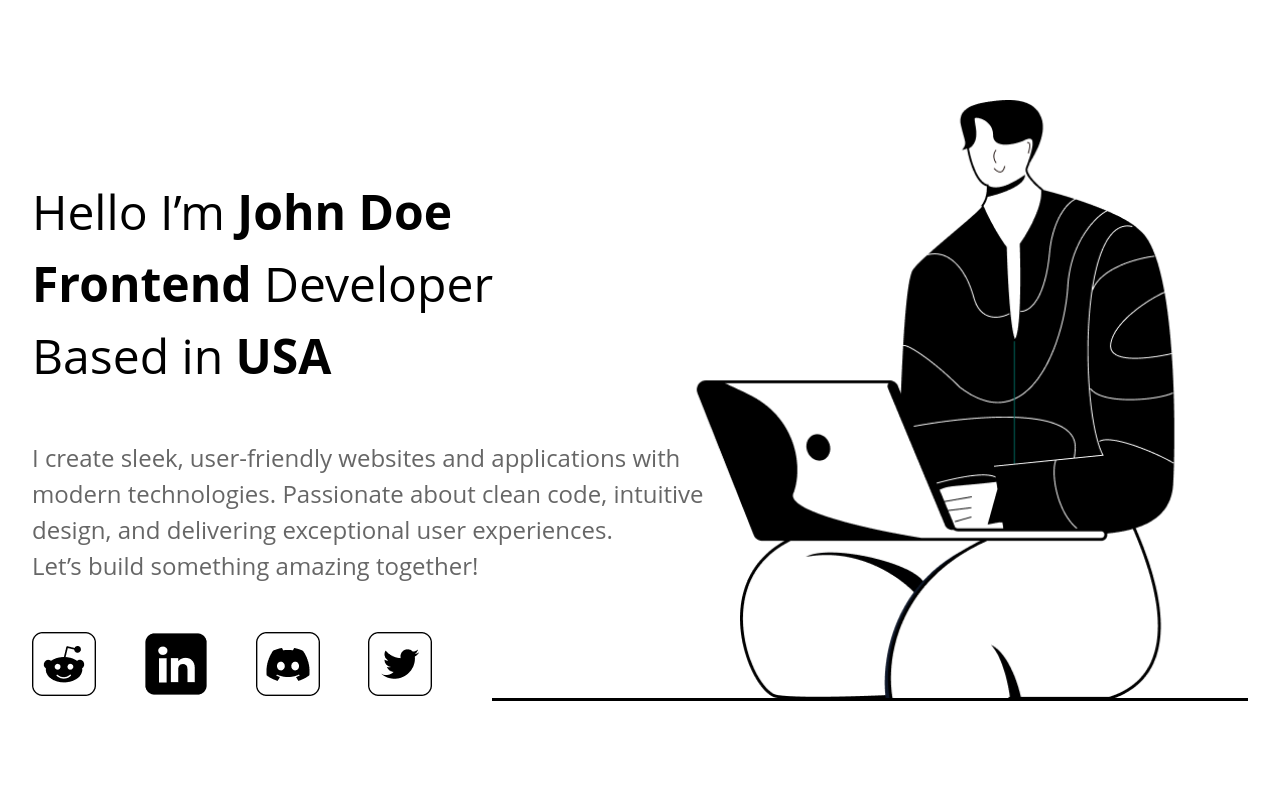
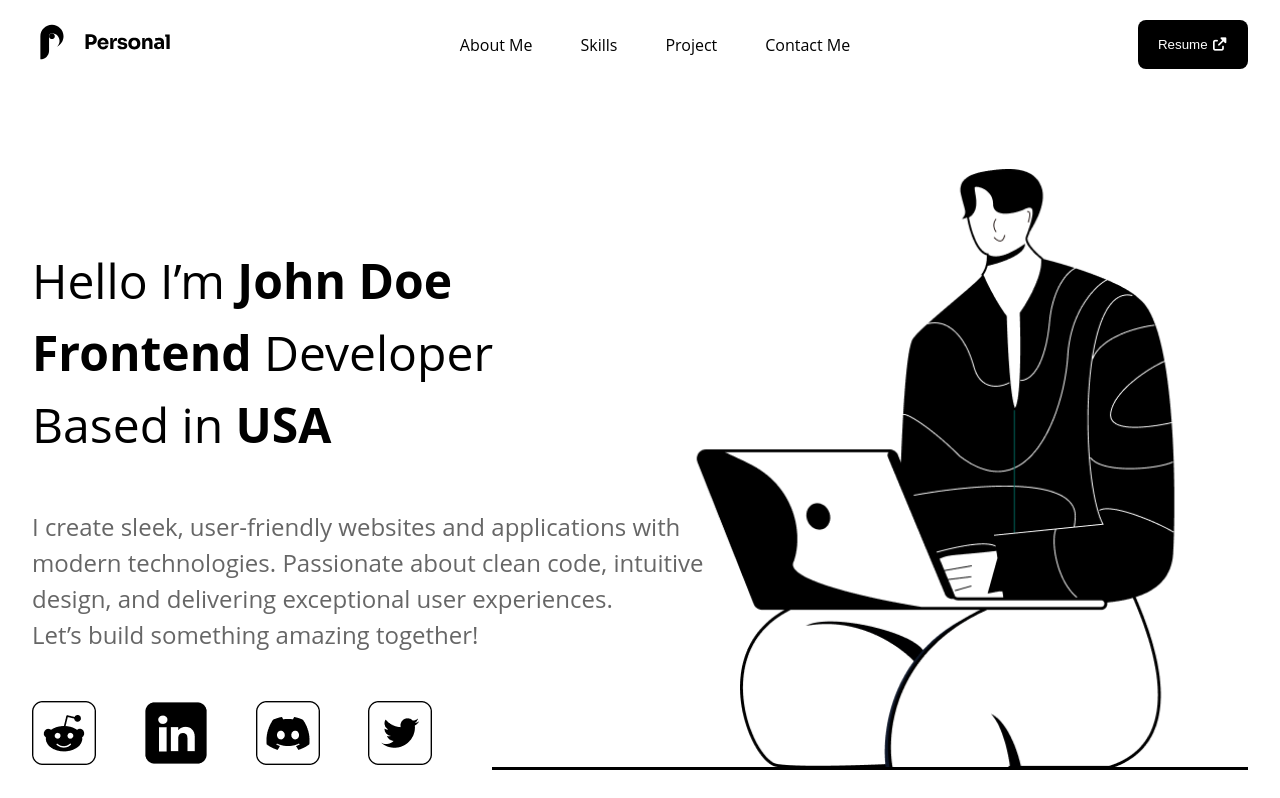
Before and after one commit to usonsagunov-USR/portfolio-master, a plain HTML site: page index.html in a window 1280 px wide. Shown: the top 798 px of the page. Drawn offline with Linux system fonts and the light colour scheme.

Commit message:
first commit

```diff
--- a/index.html
+++ b/index.html
@@ -9,6 +9,24 @@
     <link rel="stylesheet" href="./style/style.css" >
 </head>
 <body>
+    <header>
+        <div class=" container desktop">
+            <div class="logo-wrapper">
+                <img src="./assets/Logo.svg" alt="logo">
+            </div>
+            <nav>
+                <uL class="links-wrapper">
+                    <li>About Me</li>
+                    <li>Skills</li>
+                    <li>Project</li>
+                    <li>Contact Me</li>
+                </uL>
+            </nav>
+            <div>
+                <button class="resume-btn">Resume <i class="fa-solid fa-up-right-from-square"></i></button>
+            </div>
+        </div>
+    </header>
 
     <section>
         <div class="container hero">
--- a/style/style.css
+++ b/style/style.css
@@ -36,15 +36,15 @@ section {
   }
 }
 
-section:nth-child(4) {
+section:nth-child(5) {
   background-color: #ffffff;
 }
 
-section:nth-child(5) {
+section:nth-child(6) {
   background-color: #000;
 }
 
-section:nth-child(3) {
+section:nth-child(4) {
   background-color: #000;
 }
 
```
